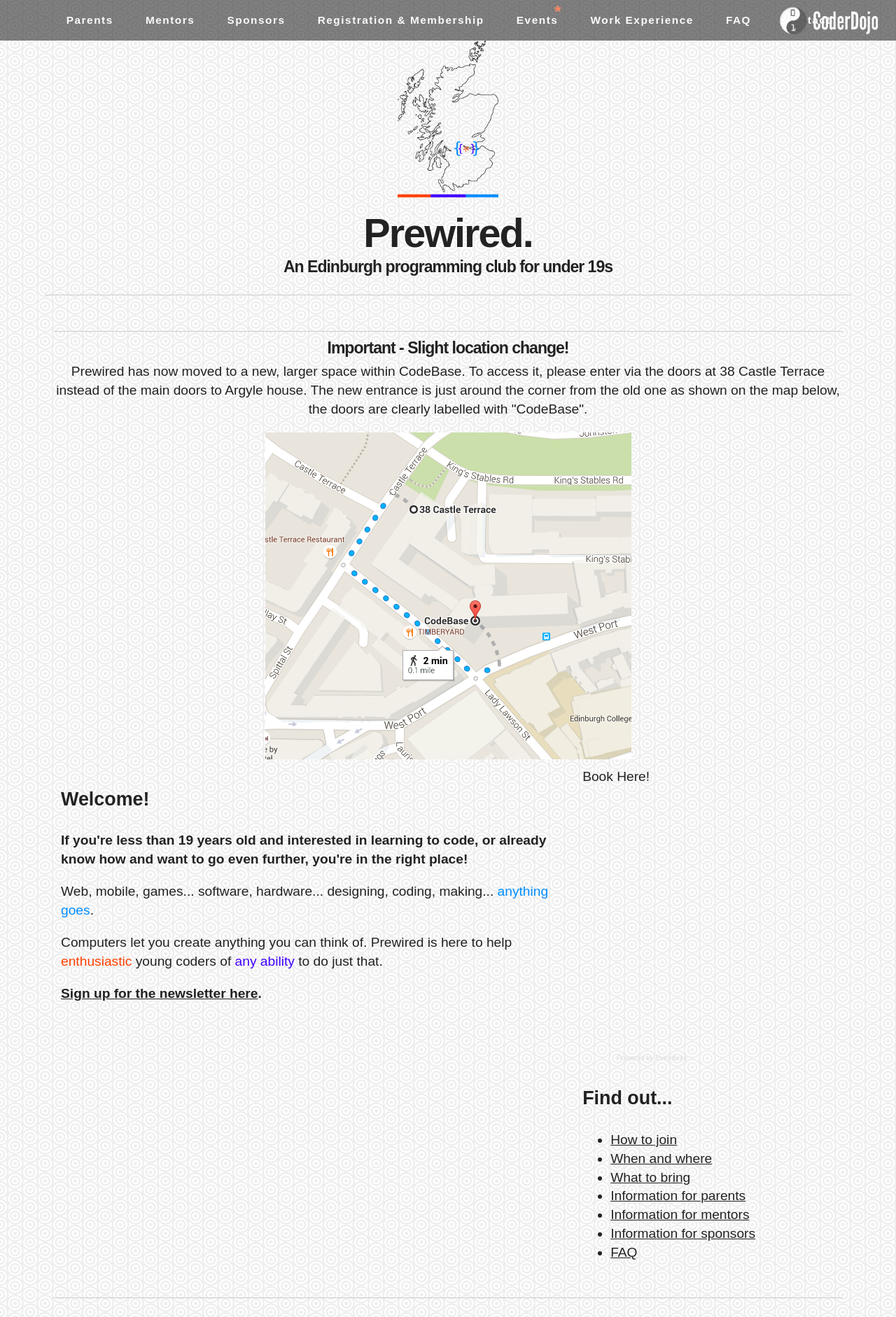
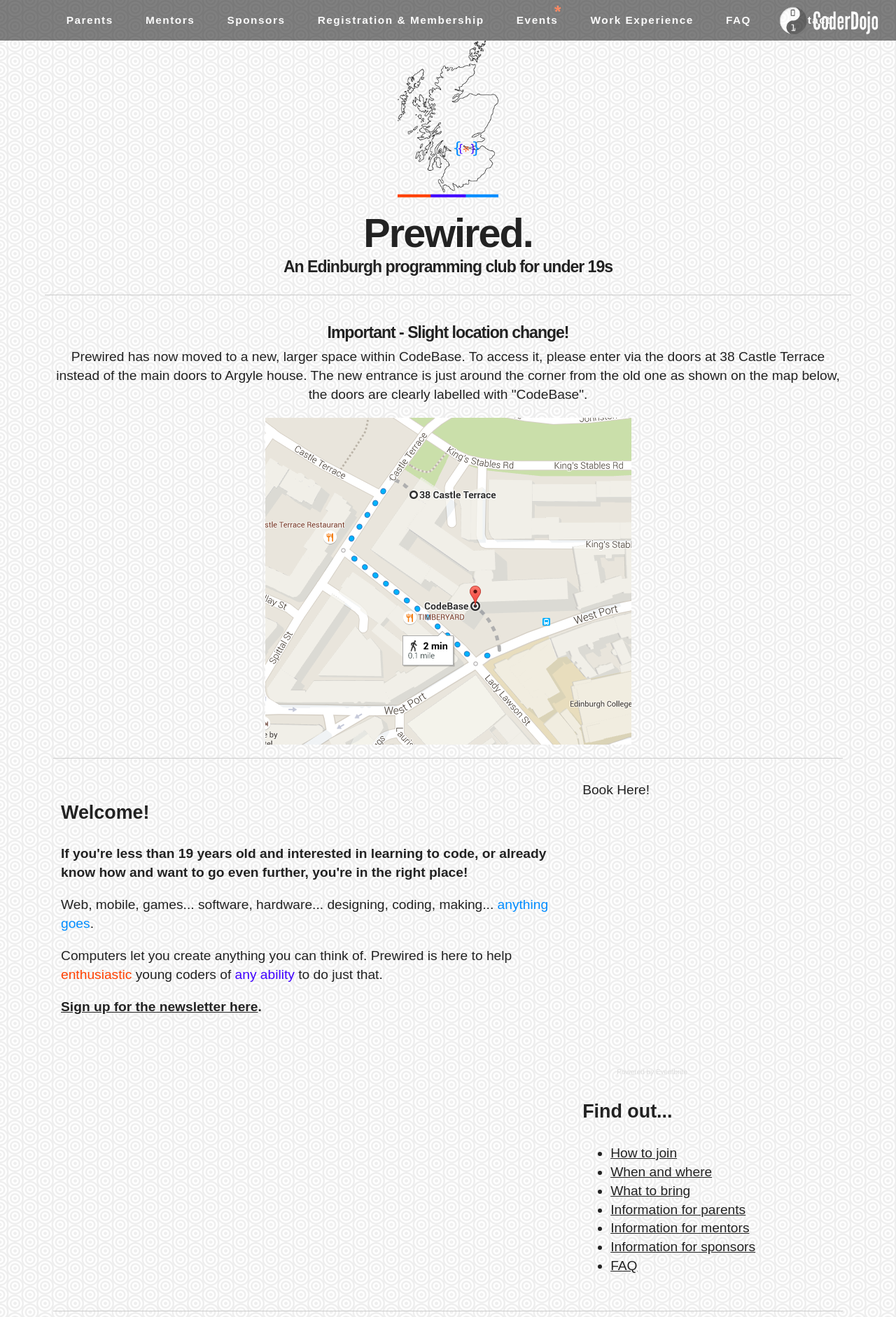
Before and after one commit to prewired/prewired.github.io, a Jekyll site: the page built from index.md, in a window 1280 px wide. Shown: the top 1882 px of the page at 70% size. Built offline with Jekyll 4.4.1, drawn with Linux system fonts in a browser that asks for light colours; some web fonts are replaced; grey boxes are pictures that could not be loaded.

Commit message:
Moved <hr>

```diff
--- a/index.md
+++ b/index.md
@@ -3,10 +3,11 @@
 ---
 
 <div style="text-align:center;">
-  <hr><h2>Important - Slight location change!</h2>
+  <h2>Important - Slight location change!</h2>
   <p>Prewired has now moved to a new, larger space within CodeBase.  To access it, please enter via the doors at 38 Castle Terrace instead of the main doors to
     Argyle house.  The new entrance is just around the corner from the old one as shown on the map below, the doors are clearly labelled with "CodeBase".</p>
   <img src="/img/prewired-redirect.png">
+  <hr>
 </div>
 
 {% include welcome.html %}
```
